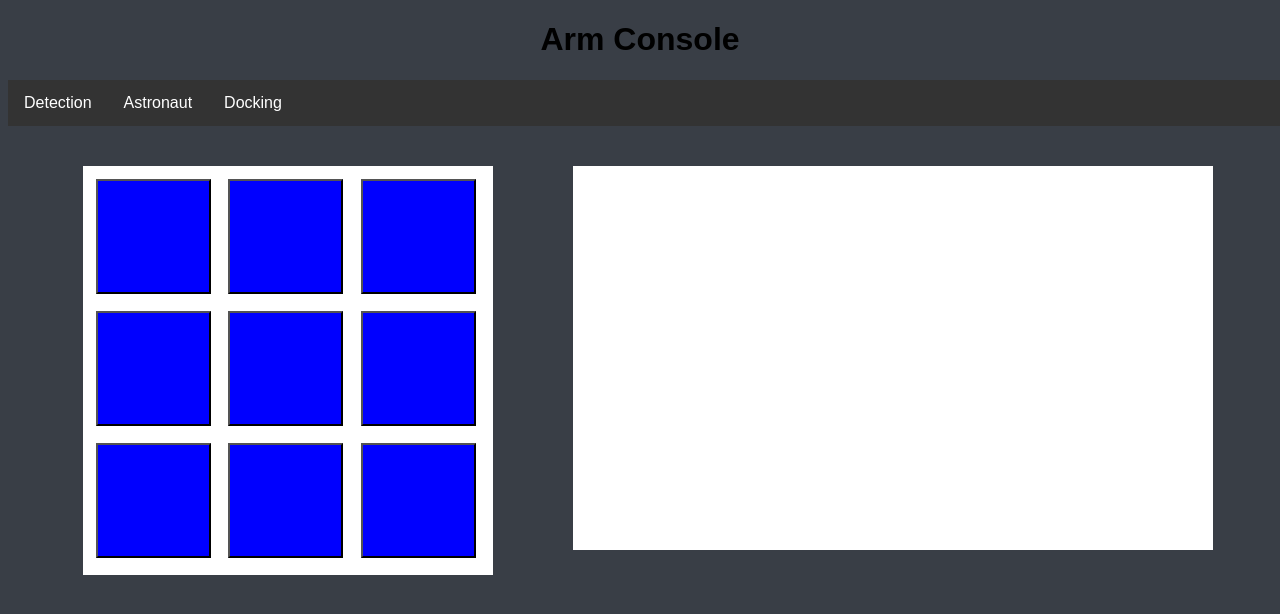
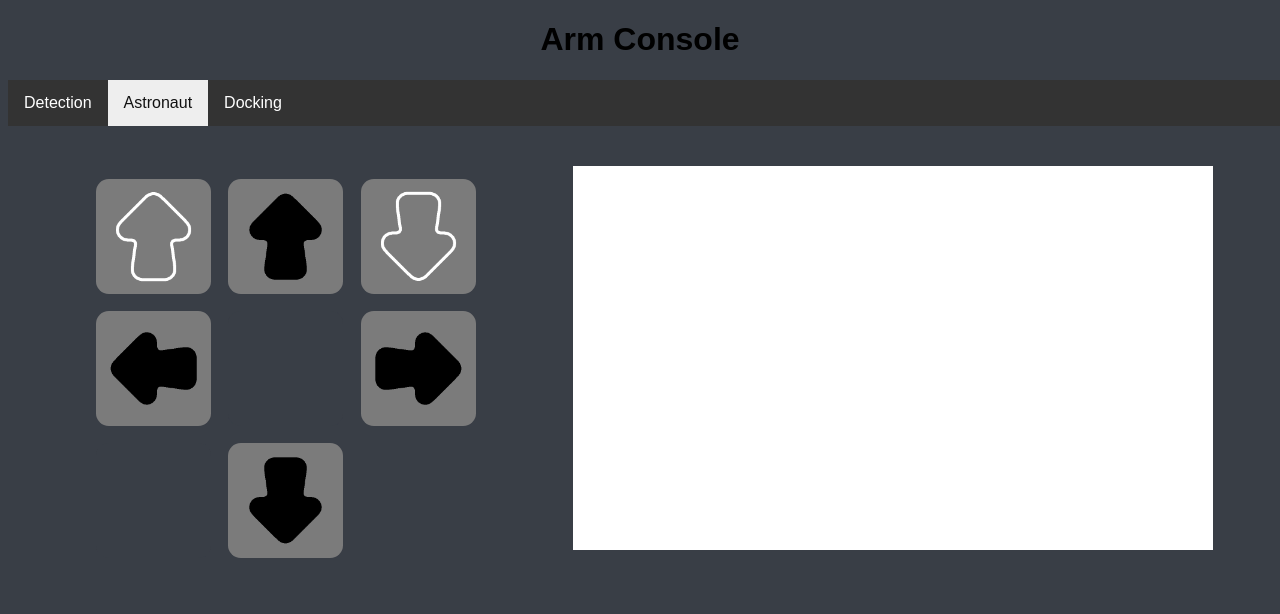
Before and after one commit to Sgppro/wro2025_userinterface, a Flask app: page /astronaut.html in a window 1280 px wide. Shown: the top 614 px of the page. Run offline with Flask 3, Linux system fonts and the light colour scheme.

Commit message:
all page first edition done

```diff
--- a/static/styles/style.css
+++ b/static/styles/style.css
@@ -70,12 +70,45 @@ li {
 	height:30vw;
 	margin: 5vh;
 	padding:1vw;
-	background-color:white;
+	background-color:#393E46;
 	gap: 1vw;
 	grid-template-columns: auto auto auto
 }
 .directionalButton{
 	width:9vw;
 	height:9vw;
-	background-color:blue
+  padding: 0px;
+  border: 0px;
+  background-color: #393E46;
+  border-radius: 1vw
 }
+.buttonImage{
+  height: 9vw;
+  width: 9vw;
+  padding: 0px;
+  margin: 0px;
+  background-color: #393E46;
+  border-radius: 1vw
+}
+.controlButtonImage:hover{
+  filter:brightness(70%)
+}
+.dockingButton{
+  text-align: center;
+  font-size: 2.5vh;
+  padding-left: 4vw;
+  padding-right: 4vw;
+  padding-top: auto;
+  padding-bottom: auto;
+  width: auto;
+  height: 5vh;
+  border-width: 0px;
+  border-radius: 0.5vw;
+  margin-left: 1vw;
+  margin-right: 1vw;
+  background-color: #948979
+}
+
+.dockingButton:hover{
+  background-color: #776e61
+}
--- a/templates/astronaut.html
+++ b/templates/astronaut.html
@@ -9,20 +9,19 @@
     <h1>Arm Console</h1>
     <ul>
         <li><a href="/detection.html" class="MenuLink">Detection</a></li>
-        <li><a "active"  href="/astronaut.html" class="MenuLink">Astronaut</a></li>
+        <li><a id="active"  href="/astronaut.html" class="MenuLink">Astronaut</a></li>
         <li><a href="/docking.html" class="MenuLink">Docking</a></li>
     </ul>
     <div class=centerDivFlexbox>
 	    <div class=control>
-		    <button class=directionalButton type="image"><img class=buttonImage src="" alt=""</button>
-		    <button class=directionalButton type="image"><img class=buttonImage src="" alt=""</button>
-		    <button class=directionalButton type="image"><img class=buttonImage src="" alt=""</button>
-		    <button class=directionalButton type="image"><img class=buttonImage src="" alt=""</button>
-		    <button class=directionalButton type="image"><img class=buttonImage src="" alt=""</button>
-		    <button class=directionalButton type="image"><img class=buttonImage src="" alt=""</button>
-		    <button class=directionalButton type="image"><img class=buttonImage src="" alt=""</button>
-		    <button class=directionalButton type="image"><img class=buttonImage src="" alt=""</button>
-		    <button class=directionalButton type="image"><img class=buttonImage src="" alt=""</button>
+		    <button class=directionalButton type="image"><img class="buttonImage controlButtonImage" src="{{url_for('static', filename='images/3D-up.png')}}" alt=""</button>
+		    <button class=directionalButton type="image"><img class="buttonImage controlButtonImage" src="{{url_for('static', filename='images/Up.png')}}" alt=""</button>
+		    <button class=directionalButton type="image"><img class="buttonImage controlButtonImage" src="{{url_for('static', filename='images/3D-down.png')}}" alt=""</button>
+		    <button class=directionalButton type="image"><img class="buttonImage controlButtonImage" src="{{url_for('static', filename='images/Left.png')}}" alt=""</button>
+		    <button class=directionalButton type="image"><p class=buttonImage></p>
+		    <button class=directionalButton type="image"><img class="buttonImage controlButtonImage" src="{{url_for('static', filename='images/Right.png')}}" alt=""</button>
+		    <button class=directionalButton type="image"><p class=buttonImage></p>
+		    <button class=directionalButton type="image"><img class="buttonImage controlButtonImage" src="{{url_for('static', filename='images/Down.png')}}" alt=""</button>
 	    </div>
 	    <div class=astronautCamera></div>
     </div>
```
Also changed, not shown: templates/docking.html (+9 -0 lines), static/images/3D-down.png (added), static/images/3D-up.png (added), static/images/Down.png (added), static/images/Left.png (added), static/images/Right.png (added), static/images/Up.png (added).
